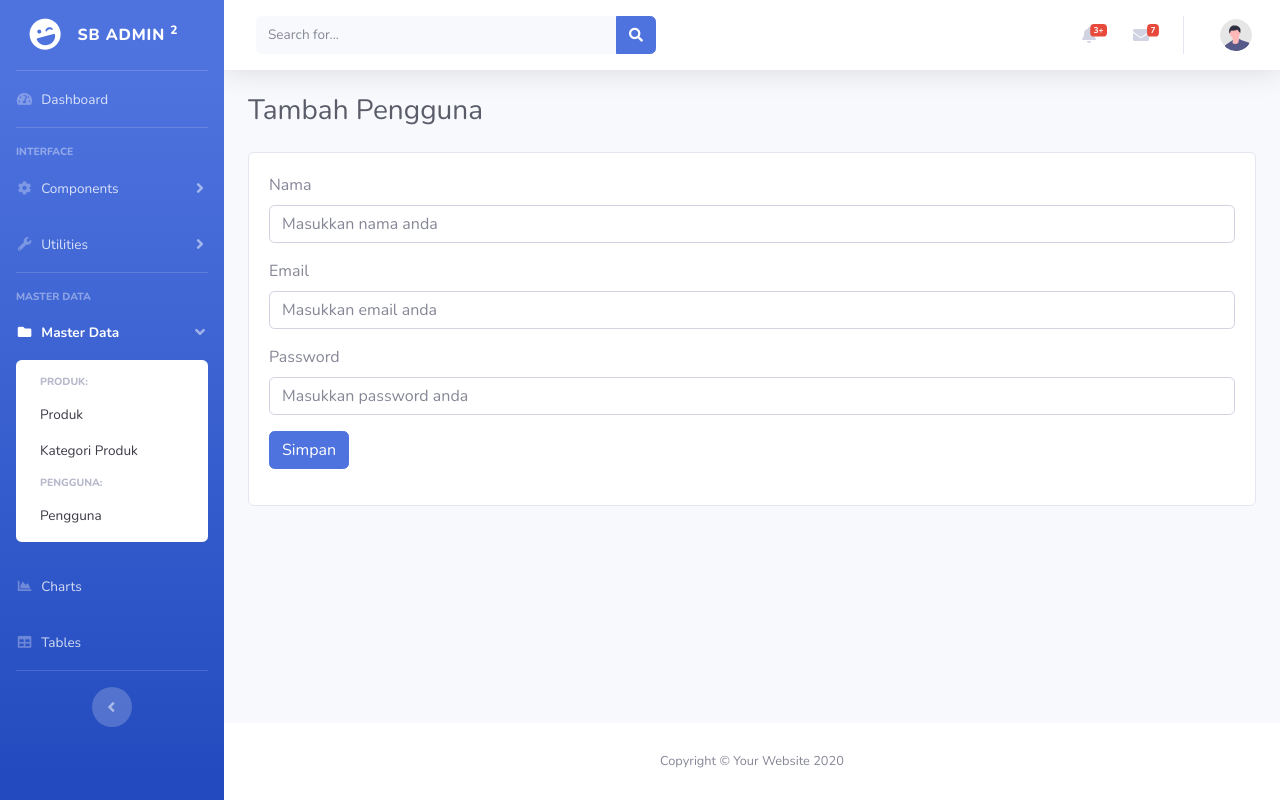
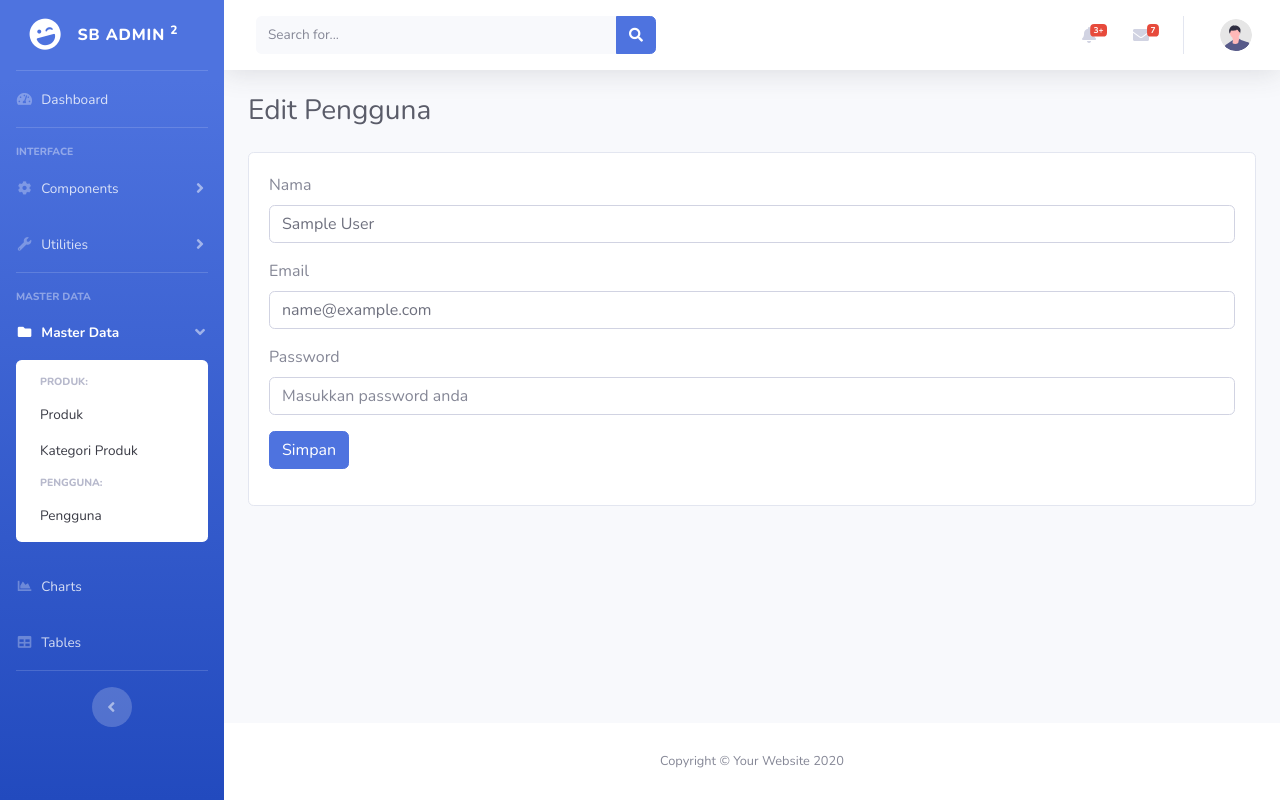
Before and after one commit to rezaforwork08/ppkpi2025-ecommerce, a PHP site: page /tambah-user.php?edit=1 in a window 1280 px wide. Run offline with PHP 8.4, Linux system fonts and the light colour scheme; tables that the repository leaves empty or names only in its code hold one stand-in row (values such as "Sample post").

Commit message:
finish modul user

```diff
--- a/admin/tambah-user.php
+++ b/admin/tambah-user.php
@@ -2,8 +2,51 @@
 session_start();
 include 'koneksi.php';
 
-$query = mysqli_query($koneksi, "SELECT * FROM users ORDER BY id DESC");
-$rows  = mysqli_fetch_all($query, MYSQLI_ASSOC);
+// query edit
+$edit = isset($_GET['edit']) ? $_GET['edit'] : ''; //1,2,3
+$query    = mysqli_query($koneksi, "SELECT * FROM users WHERE id='$edit'");
+$rowEdit  = mysqli_fetch_assoc($query);
+
+// jika user memasukkan nilai input / nilai inputnya ada
+if (isset($_POST['name'])) {
+    try {
+        $name = $_POST['name'];
+        $email = $_POST['email'];
+        if ($_POST['password']) {
+            $password = $_POST['password'];
+        } else {
+            $password = $rowEdit['password'];
+        }
+
+        if ($edit) {
+            $update = mysqli_query($koneksi, "UPDATE users SET
+            name='$name',
+            email='$email',
+            password='$password' WHERE id ='$edit'");
+            header("location:user.php?ubah=berhasil");
+        } else {
+            // masukkan data ke dalam table users (name, email, password)
+            // nilainya adalah nilai user yg input ('$name','$email','$password')
+            $insert = mysqli_query($koneksi, "INSERT INTO users (name, email, password)
+            VALUES ('$name','$email','$password')");
+            if ($insert) {
+                header("location:user.php?tambah=berhasil");
+            }
+        }
+    } catch (\Exception $th) {
+        echo $th->getMessage();
+        die;
+    }
+}
+
+// delete area
+if (isset($_GET['delete'])) {
+    $delete = $_GET['delete']; //1,3
+    $delete = mysqli_query($koneksi, "DELETE FROM users WHERE id='$delete'");
+    header("location:user.php?hapus=berhasil");
+}
+
+
 ?>
 <!DOCTYPE html>
 <html lang="en">
@@ -52,7 +95,9 @@ $rows  = mysqli_fetch_all($query, MYSQLI_ASSOC);
                 <div class="container-fluid">
 
                     <!-- Page Heading -->
-                    <h1 class="h3 mb-4 text-gray-800">Tambah Pengguna</h1>
+                    <h1 class="h3 mb-4 text-gray-800">
+                        <?= isset($_GET['edit']) ? "Edit" : "Tambah" ?> Pengguna
+                    </h1>
 
                     <div class="card">
                         <div class="card-body">
@@ -61,13 +106,13 @@ $rows  = mysqli_fetch_all($query, MYSQLI_ASSOC);
                                     <label for="" class="form-label">Nama</label>
                                     <input type="text"
                                         placeholder="Masukkan nama anda"
-                                        name="name" class="form-control">
+                                        name="name" class="form-control" value="<?= ($edit) ? $rowEdit['name'] : '' ?>">
                                 </div>
                                 <div class="mb-3">
                                     <label for="" class="form-label">Email</label>
                                     <input type="email"
                                         placeholder="Masukkan email anda"
-                                        name="email" class="form-control">
+                                        name="email" class="form-control" value="<?= ($edit) ? $rowEdit['email'] : '' ?>">
                                 </div>
                                 <div class="mb-3">
                                     <label for="" class="form-label">Password</label>
```
Also changed, not shown: admin/user.php (+16 -3 lines).
